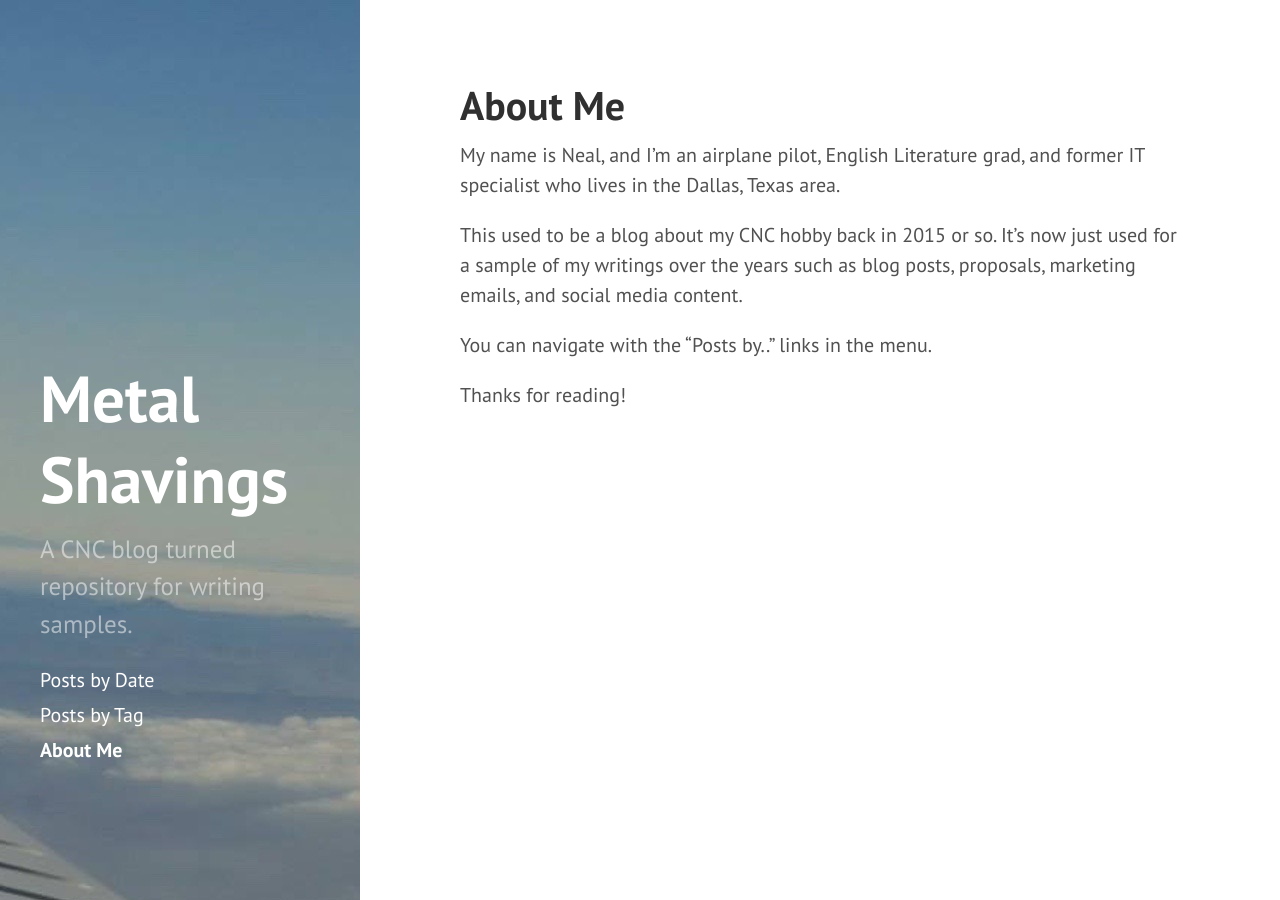
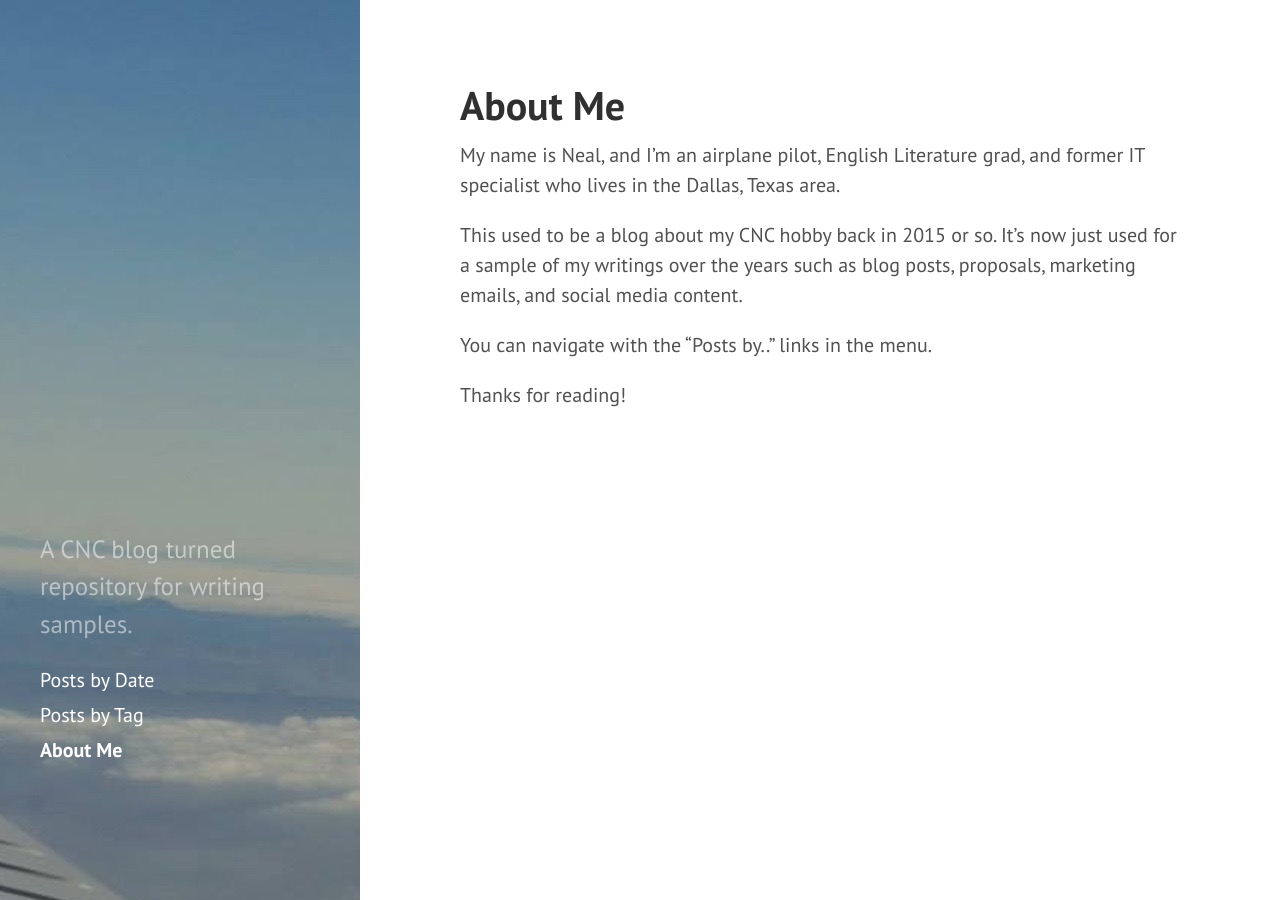
Before and after one commit to metalshavings/metalshavings, a Jekyll site: the page built from index.md, in a window 1280 px wide. Built offline with Jekyll 4.4.1, drawn with Linux system fonts in a browser that asks for light colours.

Commit message:
Update sidebar.html

```diff
--- a/_includes/sidebar.html
+++ b/_includes/sidebar.html
@@ -1,11 +1,6 @@
 <div class="sidebar">
   <div class="container sidebar-sticky">
     <div class="sidebar-about">
-      <h1>
-        <a href="{{ site.url }}">
-          {{ site.title }}
-        </a>
-      </h1>
       <p class="lead">{{ site.description }}</p>
     </div>
 
```
